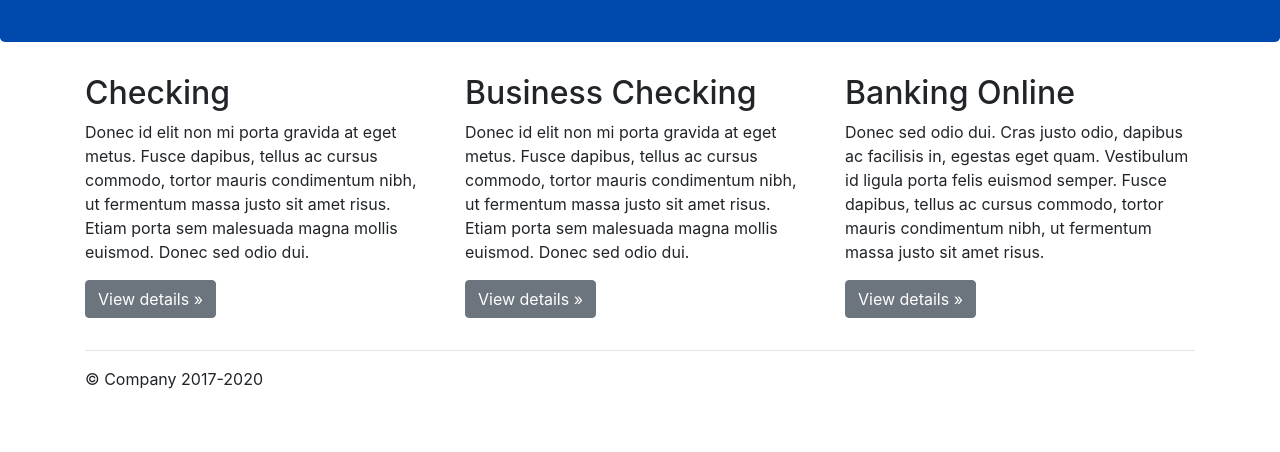
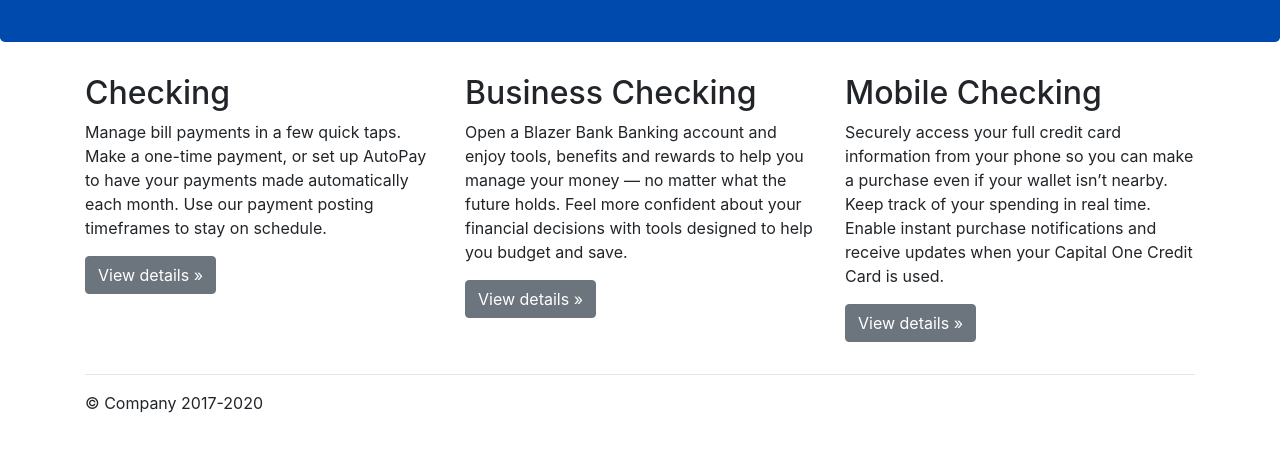
Before and after one commit to mmagraphics/Blazer-Bank, a plain HTML site: page checking.html in a window 1280 px wide. Shown: the part 342-794 px from the top of the page. Drawn offline with nearby package versions, Linux system fonts and the light colour scheme.

Commit message:
Update checking.html

```diff
--- a/checking.html
+++ b/checking.html
@@ -89,17 +89,26 @@
     <div class="row">
       <div class="col-md-4">
         <h2>Checking</h2>
-        <p>Donec id elit non mi porta gravida at eget metus. Fusce dapibus, tellus ac cursus commodo, tortor mauris condimentum nibh, ut fermentum massa justo sit amet risus. Etiam porta sem malesuada magna mollis euismod. Donec sed odio dui. </p>
+        <p>Manage bill payments in a few quick taps. Make
+          a one-time payment, or set up AutoPay to have
+          your payments made automatically each month.
+          Use our payment posting timeframes to stay on
+          schedule. </p>
         <p><a class="btn btn-secondary" href="checking.html" role="button">View details &raquo;</a></p>
       </div>
       <div class="col-md-4">
         <h2>Business Checking</h2>
-        <p>Donec id elit non mi porta gravida at eget metus. Fusce dapibus, tellus ac cursus commodo, tortor mauris condimentum nibh, ut fermentum massa justo sit amet risus. Etiam porta sem malesuada magna mollis euismod. Donec sed odio dui. </p>
+        <p>Open a Blazer Bank Banking account
+          and enjoy tools, benefits and rewards to help you
+          manage your money — no matter what the future holds. Feel more confident about your financial decisions with tools designed to help you budget and save. </p>
         <p><a class="btn btn-secondary" href="savings.html" role="button">View details &raquo;</a></p>
       </div>
       <div class="col-md-4">
-        <h2>Banking Online</h2>
-        <p>Donec sed odio dui. Cras justo odio, dapibus ac facilisis in, egestas eget quam. Vestibulum id ligula porta felis euismod semper. Fusce dapibus, tellus ac cursus commodo, tortor mauris condimentum nibh, ut fermentum massa justo sit amet risus.</p>
+        <h2>Mobile Checking</h2>
+        <p>Securely access your full credit card information
+          from your phone so you can make a purchase
+          even if your wallet isn’t nearby. Keep track of your spending in real time. Enable instant
+          purchase notifications and receive updates when your Capital One Credit Card is used.</p>
         <p><a class="btn btn-secondary" href="loans.html" role="button">View details &raquo;</a></p>
       </div>
     </div>
```
